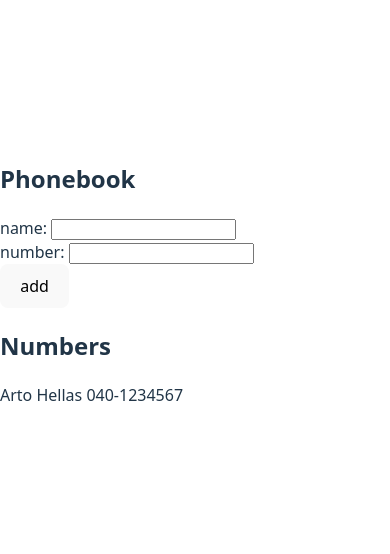
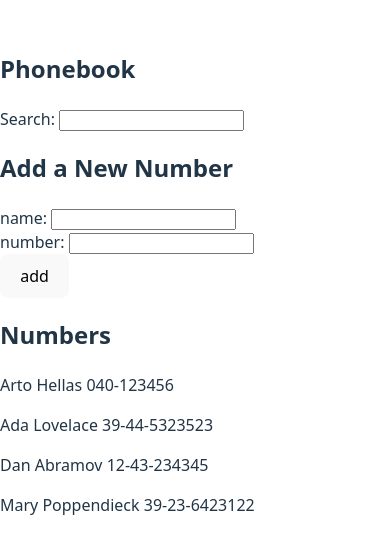
Before and after one commit to mahmoud-abdelsabour/thefullstackopen, a React (Vite) app in the folder part2/phonebook/: page / in a window 390 px wide. Shown: the part 140-694 px from the top of the page. Built offline with nearby package versions, Linux system fonts and the light colour scheme.

Commit message:
2.9*: The Phonebook Step 4

```diff
--- a/part2/phonebook/src/App.jsx
+++ b/part2/phonebook/src/App.jsx
@@ -3,13 +3,15 @@
 
 const App = () => {
   const [persons, setPersons] = useState([
-    {
-      name: 'Arto Hellas',
-      number:' 040-1234567'
-    }
+    { name: 'Arto Hellas', number: '040-123456', id: 1 },
+    { name: 'Ada Lovelace', number: '39-44-5323523', id: 2 },
+    { name: 'Dan Abramov', number: '12-43-234345', id: 3 },
+    { name: 'Mary Poppendieck', number: '39-23-6423122', id: 4 }
   ])
   const [newName, setNewName] = useState('')
   const [newNumber, setNewNumber] = useState('')
+  const [SearchTerm, setSearchTerm] = useState('')
+
 
   const addPerson = (event) => {
     event.preventDefault()
@@ -23,7 +25,8 @@
 
     const personObject = {
       name: newName,
-      number: newNumber
+      number: newNumber,
+      id: String(persons.length + 1)
     }
 
     setPersons(persons.concat(personObject))
@@ -41,18 +44,30 @@
     setNewNumber(event.target.value)
   }
 
+  const handleSearchTermChange = (event) => {
+    console.log(event.target.value)
+    setSearchTerm(event.target.value)
+  }
 
+  const personsToShow = SearchTerm === '' ? persons : persons.filter(person => person.name.toLowerCase().includes(SearchTerm.toLowerCase()))
 
   return (
     <div>
       <h2>Phonebook</h2>
+
+      Search: <input value={SearchTerm} onChange={handleSearchTermChange} />
+
+      <h2>Add a New Number</h2>
+
       <form onSubmit={addPerson}>
         <div>name: <input value={newName} onChange={handleNameChange}/></div>
         <div>number: <input value={newNumber} onChange={handleNumberChange} /></div>
         <div><button type="submit">add</button></div>
       </form>
+
       <h2>Numbers</h2>
-      {persons.map(person => <Person key={person.name} person={person} />)}
+
+      {personsToShow.map(person => <Person key={person.id} person={person} />)}
 
     </div>
   )
```
